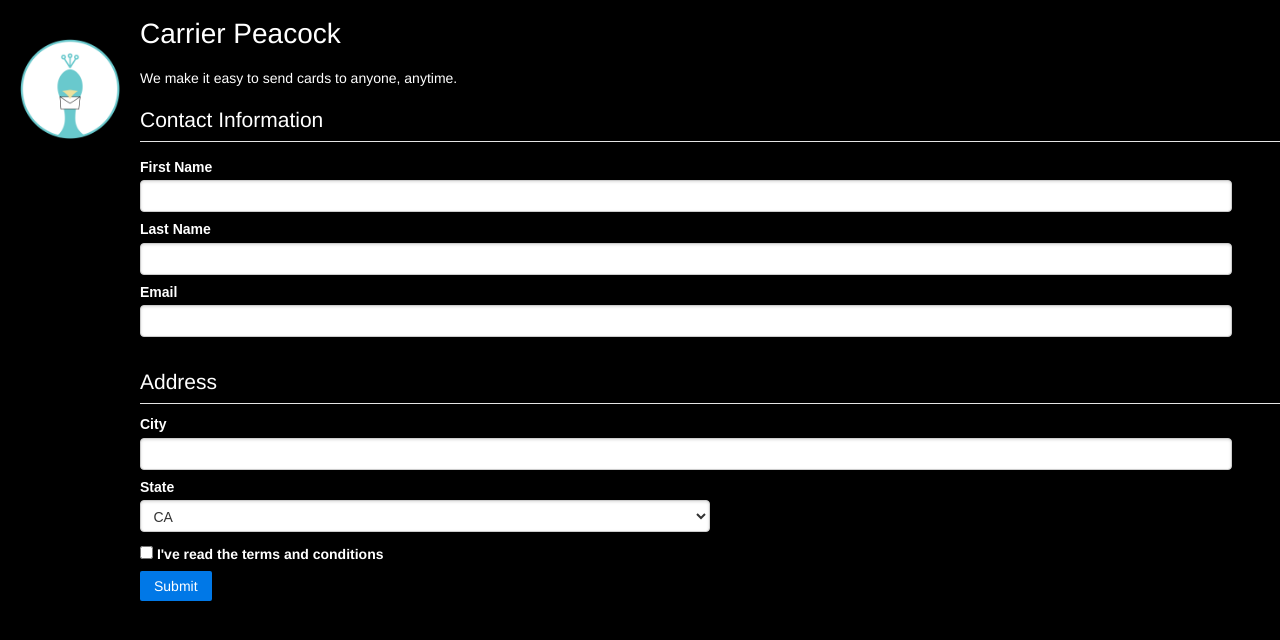
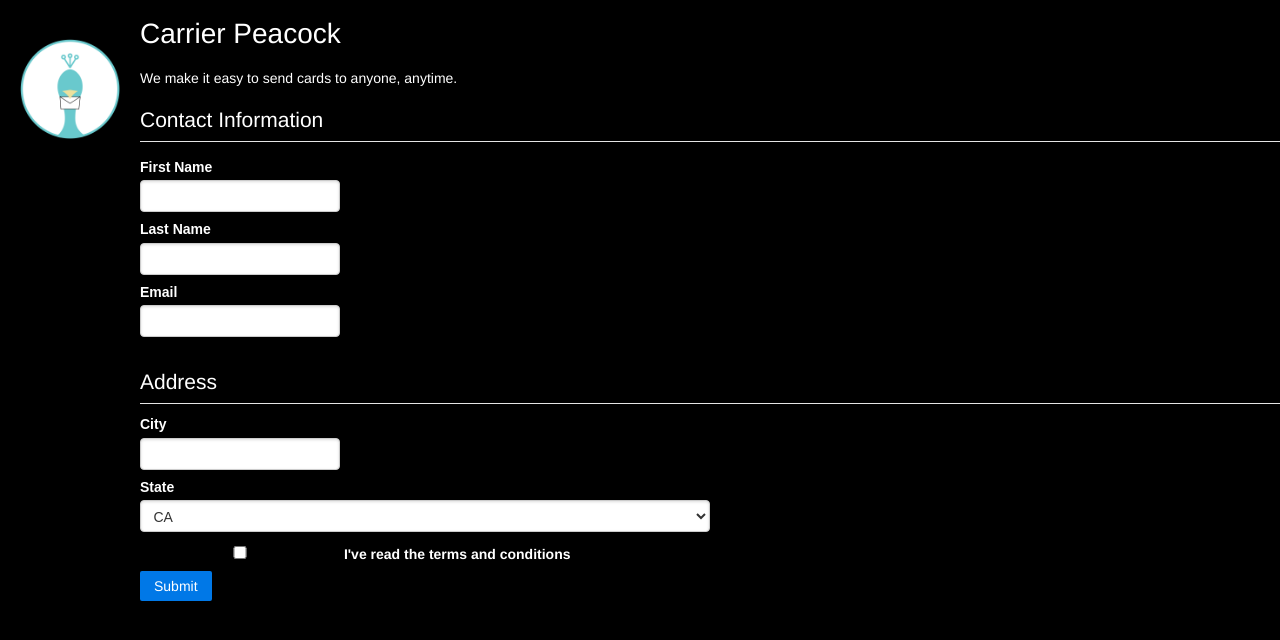
Before and after one commit to carrierpeacock/carrierpeacock.github.io, a PHP site: page / in a window 1280 px wide. Shown: the top 640 px of the page. Run offline with PHP 8.4, Linux system fonts and the light colour scheme; some libraries are stand-ins or nearby versions.

Commit message:
readd index.html

```diff
--- a/css/style.css
+++ b/css/style.css
@@ -26,3 +26,6 @@ body {
 label {
     color:white;
 }
+#info input {
+    width: 200px;
+}
--- a/index.html
+++ b/index.html
@@ -20,7 +20,7 @@
     <div id="mainContainer">
         <h1 id="mainHeader"> Carrier Peacock </h1>
         <p id="mainDescription"> We make it easy to send cards to anyone, anytime.</p>
-    <form class="pure-form pure-form-stacked" action="https://formspree.io/turnee5@gmail.com" method="post">
+    <form class="pure-form pure-form-stacked" action="https://formspree.io/turnee5@gmail.com" method="post" id="info">
         <fieldset>
             <legend color="white">Contact Information</legend>
 
@@ -30,7 +30,7 @@
                     <input id="first-name" class="pure-u-23-24" type="text" name="first_name">
                 </div>
 
-                <div class="pure-u-1 pure-u-md-1-3">
+                <div class="pure-u-1 pure-u-md-1-3" id="">
                     <label for="last-name">Last Name</label>
                     <input id="last-name" class="pure-u-23-24" type="text" name="last_name">
                 </div>
```
